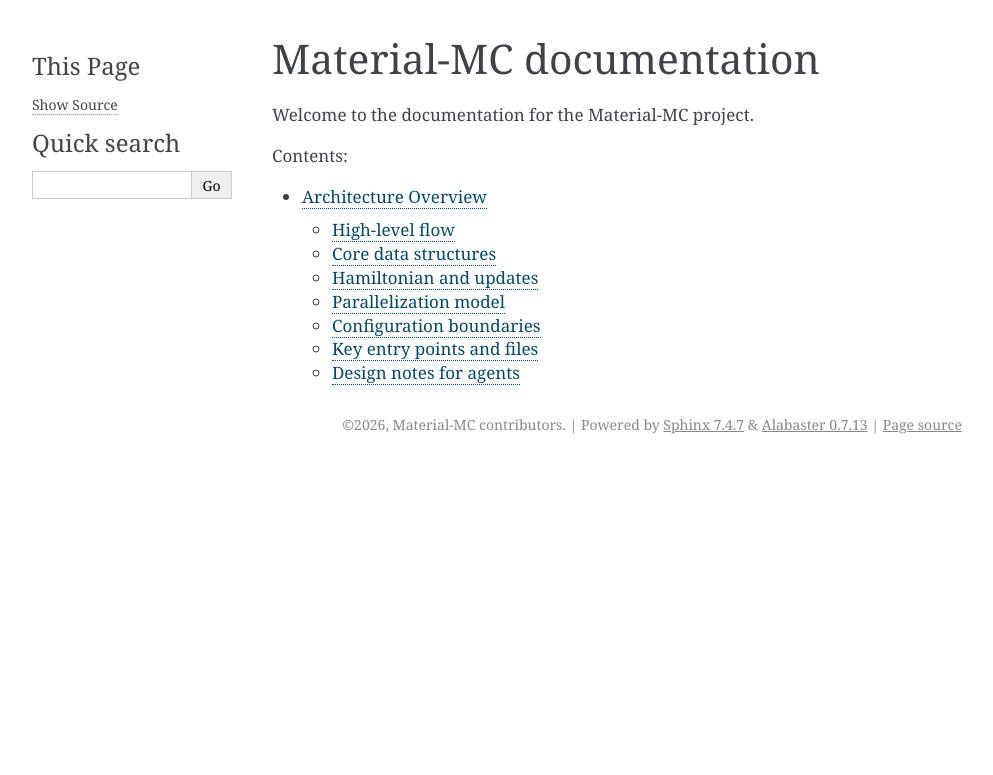
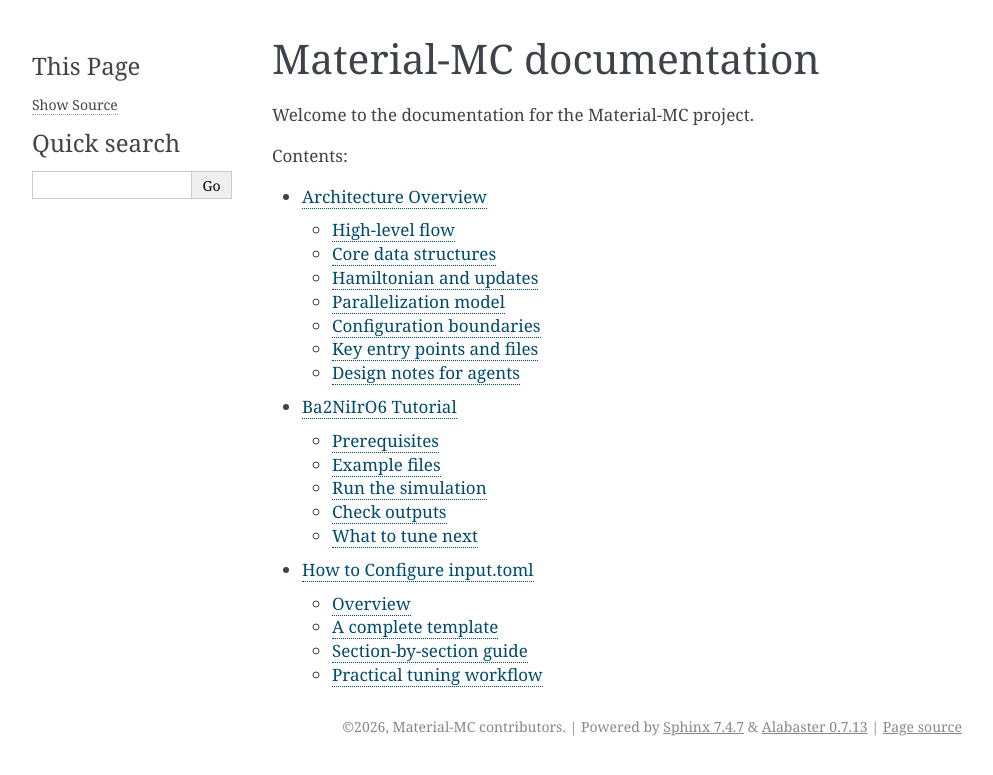
Before and after one commit to yaozhenghangma/Material-MC, a Sphinx documentation site: the page built from docs/source/index.rst, in a window 1280 px wide. Shown: the top 775 px of the page, without its empty margins (148-1141 px from the left). Built offline with Sphinx 7.4.7, drawn with Linux system fonts in a browser that asks for light colours; some of the changed lines change nothing that is shown.

Commit message:
add tutorial

```diff
--- /dev/null
+++ b/docs/source/ba2niiro6_tutorial.rst
@@ -0,0 +1,71 @@
+Ba2NiIrO6 Tutorial
+==================
+
+This chapter shows a complete, practical workflow for running Material-MC with the provided ``Ba2NiIrO6`` example.
+
+Prerequisites
+-------------
+
+Before running this example, make sure:
+
+- Material-MC has been built (the executable is ``build/MMC``).
+- MPI is available on your system.
+- You are in the project root directory.
+
+Example files
+-------------
+
+The example folder contains two required input files:
+
+- ``example/Ba2NiIrO6/POSCAR``: crystal structure (lattice vectors + atomic positions)
+- ``example/Ba2NiIrO6/input.toml``: Monte Carlo and Hamiltonian settings
+
+In this example:
+
+- Method: ``ptmc`` (parallel tempering Monte Carlo)
+- Temperature range: ``0.0`` to ``400.0``
+- Temperature points: ``200``
+- Supercell size: ``[8, 8, 4]``
+- Magnetic elements: ``Ni`` and ``Ir``
+- Model: ``Heisenberg``
+
+Run the simulation
+------------------
+
+From the project root, run:
+
+.. code-block:: bash
+
+   mpirun -np 8 ./build/MMC \
+     -c example/Ba2NiIrO6/POSCAR \
+     -i example/Ba2NiIrO6/input.toml \
+     -o Ba2NiIrO6_output.txt \
+     -s Ba2NiIrO6_spin
+
+Command-line options:
+
+- ``-c``: structure file path (POSCAR)
+- ``-i``: parameter file path (TOML)
+- ``-o``: output table file name
+- ``-s``: spin-output filename prefix
+
+Check outputs
+-------------
+
+After a successful run, check:
+
+- ``log.txt``: parsed settings and simulation log
+- ``Ba2NiIrO6_output.txt``: thermodynamic results vs. temperature
+- ``Ba2NiIrO6_spin*``: spin structure output files (with your chosen prefix)
+
+What to tune next
+-----------------
+
+A typical next step is editing ``example/Ba2NiIrO6/input.toml``:
+
+- ``relaxing_steps`` / ``counting_steps`` for convergence and statistics
+- ``temperature_points_number`` for temperature resolution
+- ``cell_number`` for system size effects
+- exchange parameters in ``[[Elements.Neighbors]]`` for model studies
+
+This gives you a reproducible baseline workflow: keep ``POSCAR`` fixed, tune ``input.toml``, and compare output curves from ``*_output.txt``.
--- a/docs/source/index.rst
+++ b/docs/source/index.rst
@@ -13,3 +13,5 @@ Welcome to the documentation for the Material-MC project.
    :caption: Contents:
 
    architecture
+   ba2niiro6_tutorial
+   input_toml_tutorial
--- /dev/null
+++ b/docs/source/input_toml_tutorial.rst
@@ -0,0 +1,146 @@
+How to Configure input.toml
+===========================
+
+This tutorial explains how to set up ``input.toml`` for Material-MC.
+
+Overview
+--------
+
+``input.toml`` controls:
+
+- Monte Carlo schedule
+- supercell size and neighbor matching tolerance
+- magnetic elements and exchange shells
+- Hamiltonian/model selection
+- spin initialization
+- output options
+
+A complete template
+-------------------
+
+.. code-block:: toml
+
+   [MonteCarlo]
+   start_temperature = 0.0
+   end_temperature = 400.0
+   temperature_points_number = 200
+   relaxing_steps = 8000
+   counting_steps = 6000
+   flipping_number = 6000
+   method = "ptmc"            # "classical" or "ptmc"
+   exchange_step = 1          # used by parallel tempering
+
+   [Lattice]
+   cell_number = [ 8, 8, 4 ]
+   tolerance = 0.01
+
+   [[Elements]]
+   name = "Ni"
+   spin = 1.0
+   anisotropic_factor = [ 1.0, 1.0, 1.0 ]
+   [[Elements.Neighbors]]
+   name = "Ir"
+   exchange_parameter = -7.5
+   distance = 4.02
+   [[Elements.Neighbors]]
+   name = "Ni"
+   exchange_parameter = 0.0
+   distance = 5.68
+
+   [[Elements]]
+   name = "Ir"
+   spin = 1.5
+   anisotropic_factor = [ 1.0, 1.0, 1.0 ]
+   [[Elements.Neighbors]]
+   name = "Ni"
+   exchange_parameter = -7.5
+   distance = 4.02
+   [[Elements.Neighbors]]
+   name = "Ir"
+   exchange_parameter = 0.0
+   distance = 5.68
+
+   [Hamiltonian]
+   model = "Heisenberg"      # "Heisenberg" or "Ising"
+   custom = false
+   magnetic_field = [ 0.0, 0.0, 0.0 ]
+   anisotropy = [ 0.0, 0.0, 0.0 ]
+
+   [Initialization]
+   angleA = [ 0.0, 0.0, 0.0 ]
+   angleB = [ 0.0, 0.0, 0.0 ]
+   angleC = [ 0.0, 0.0, 0.0 ]
+
+   [Output]
+   magnifying_factor = 2.0
+   ground_state = false
+
+Section-by-section guide
+------------------------
+
+MonteCarlo
+~~~~~~~~~~
+
+- ``start_temperature``, ``end_temperature``: temperature range.
+- ``temperature_points_number``: number of temperature points.
+- ``relaxing_steps``: thermalization steps at each temperature.
+- ``counting_steps``: sampling steps for averages.
+- ``flipping_number``: local updates per MC step.
+- ``method``: ``classical`` or ``ptmc``.
+- ``exchange_step``: replica-exchange interval for PTMC.
+
+.. note::
+   Keep ``temperature_points_number > 1`` to avoid invalid temperature-step calculation.
+
+Lattice
+~~~~~~~
+
+- ``cell_number = [nx, ny, nz]``: supercell expansion.
+- ``tolerance``: relative tolerance used when matching neighbor-shell distances.
+
+Elements and Neighbors
+~~~~~~~~~~~~~~~~~~~~~~
+
+Each ``[[Elements]]`` block defines one magnetic species.
+
+- ``name``: element symbol; must match POSCAR naming.
+- ``spin``: spin magnitude for this species.
+- ``anisotropic_factor``: per-species spin scaling along x/y/z.
+
+Each ``[[Elements.Neighbors]]`` entry defines one interaction shell:
+
+- ``name``: neighbor element type.
+- ``distance``: target shell distance.
+- ``exchange_parameter``: exchange constant for this shell.
+
+.. important::
+   The magnetic-element definitions should be consistent with POSCAR element order and naming.
+
+Hamiltonian
+~~~~~~~~~~~
+
+- ``model``: ``Heisenberg`` or ``Ising``.
+- ``custom``: use custom Hamiltonian from ``custom/`` when ``true``.
+- ``magnetic_field = [Bx, By, Bz]``: external field vector.
+- ``anisotropy = [Dx, Dy, Dz]``: anisotropy constants.
+
+Initialization
+~~~~~~~~~~~~~~
+
+- ``angleA``, ``angleB``, ``angleC``: Euler-angle rotations (in degrees) used while propagating spins along supercell directions.
+- You can additionally provide ``[[Initialization.Elements]]`` and ``[[Initialization.Elements.Atoms]]`` with explicit ``spin_direction`` for atoms in the first cell.
+
+Output
+~~~~~~
+
+- ``magnifying_factor``: scaling for spin structure output.
+- ``ground_state``: when ``true``, exports a ground-state structure at ``T = 0`` workflow.
+
+Practical tuning workflow
+-------------------------
+
+1. Start from the example values in ``example/Ba2NiIrO6/input.toml``.
+2. Confirm neighbor shells first (distances and element pairing).
+3. Increase ``relaxing_steps`` and ``counting_steps`` for better statistics.
+4. Refine ``temperature_points_number`` near phase-transition regions.
+5. Scale ``cell_number`` for finite-size checks.
```
